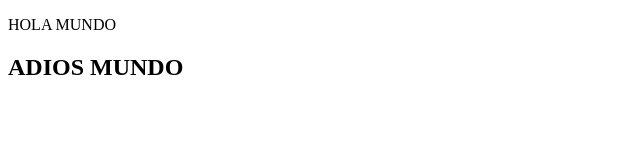
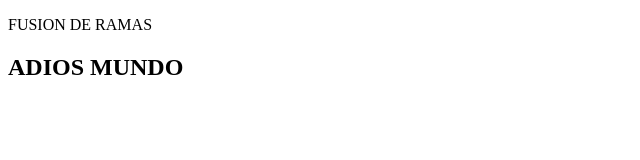
Before and after one commit to J-U-L-I-I/programacion-web, a plain HTML site: page index.html in a window 1280 px wide. Shown: the full height of the page, 0-640 px from the left. Drawn offline with Linux system fonts and the light colour scheme.

Commit message:
Update index.html

```diff
--- a/index.html
+++ b/index.html
@@ -6,7 +6,7 @@
     <title>Document</title>
 </head>
 <body>
-    <p>HOLA MUNDO</p>
+    <p>FUSION DE RAMAS</p>
     <h2>ADIOS MUNDO</h2>
 </body>
 </html>
```
